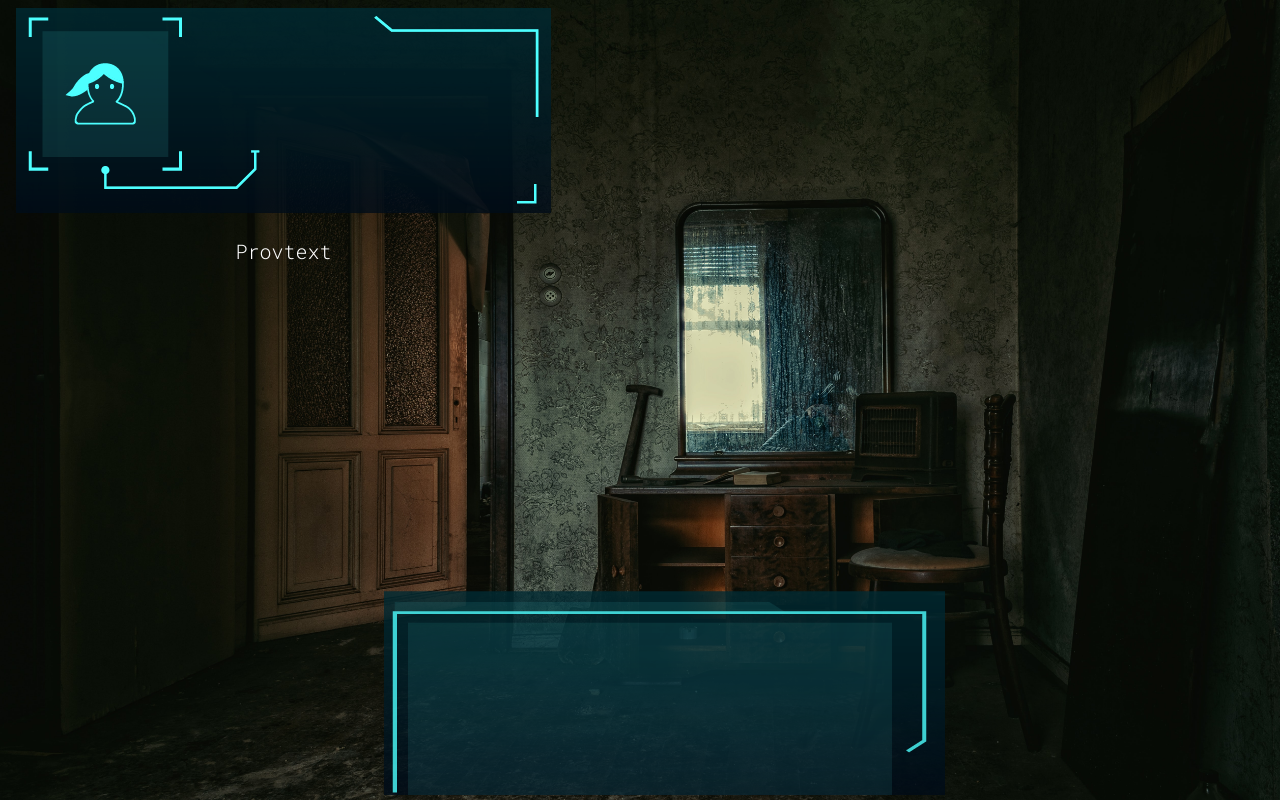
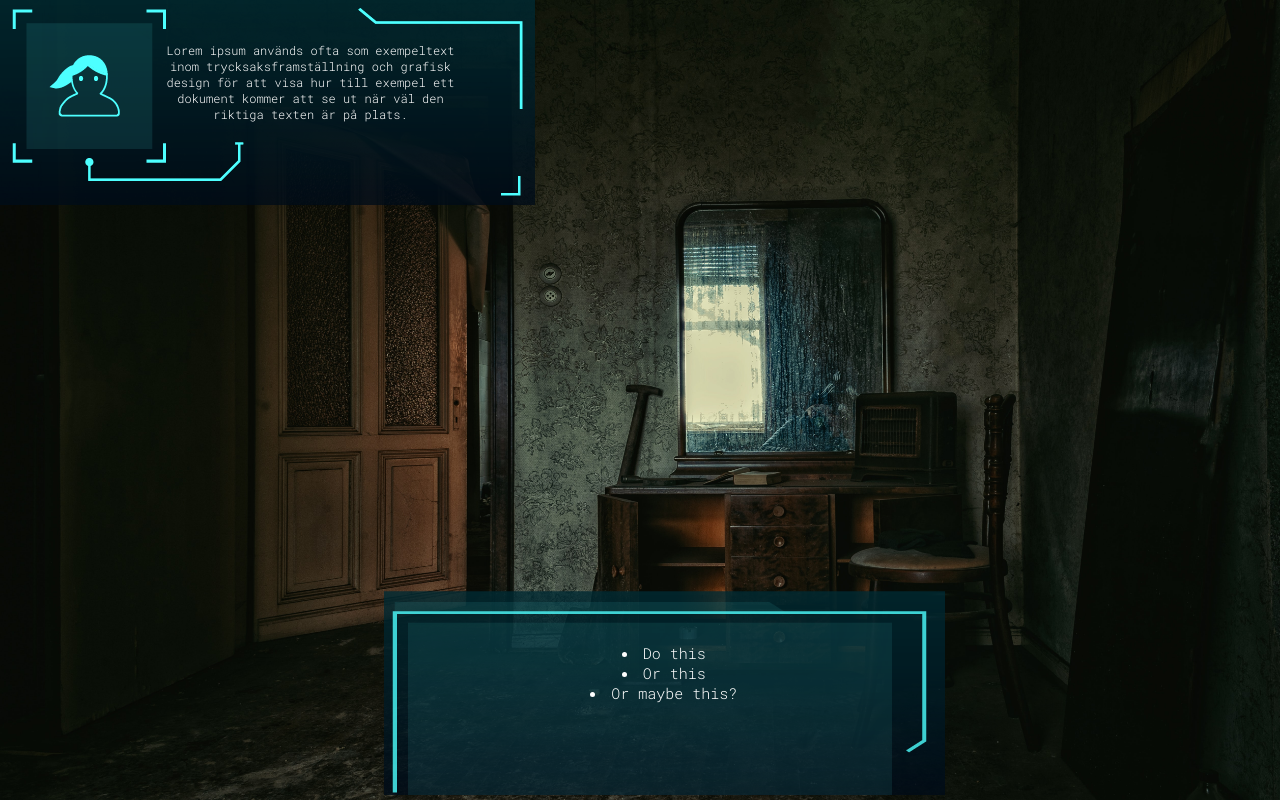
Before and after one commit to escapefromhyperisland/world-8, a React (Create React App) app in the folder linnea/linnea-level/: page / in a window 1280 px wide. Built offline with nearby package versions, Linux system fonts and the light colour scheme.

Commit message:
Text positioning m.m

```diff
--- a/linnea/linnea-level/public/index.html
+++ b/linnea/linnea-level/public/index.html
@@ -2,7 +2,7 @@
 <html lang="en">
   <head>
     <meta charset="utf-8" />
-    <title>React App</title>
+    <title>Escape from Hyper Island</title>
     <link rel="preconnect" href="https://fonts.gstatic.com">
 <link href="https://fonts.googleapis.com/css2?family=Roboto+Mono:wght@300&display=swap" rel="stylesheet">
   </head>
--- a/linnea/linnea-level/src/App.css
+++ b/linnea/linnea-level/src/App.css
@@ -13,8 +13,8 @@
 
 #TextBox1 {
   position: absolute;
-  top: 8px;
-  left: 16px;
+  top: 0px;
+  left: 0px;
   z-index: 2;
 }
 
@@ -24,3 +24,20 @@
   bottom: 0;
   margin: 0 auto;
 }
+
+#text-TextBox1 {
+  max-width: 300px;
+  position: absolute;
+  top: 20%;
+  left: 30%;
+  font-size: 12px;
+}
+
+#text-TextBox2 {
+  max-width: 300px;
+  position: absolute;
+  padding: 10px;
+  top: 20%;
+  left: 35%;
+  font-size: 15px;
+}
--- a/linnea/linnea-level/src/components/Textbox1.js
+++ b/linnea/linnea-level/src/components/Textbox1.js
@@ -5,7 +5,7 @@ function Textbox1 () {
     return (
     <div id="TextBox1">
         <img src={Textbox1Image} alt="Textbox nr 1"></img>
-        <p>Provtext</p>
+        <p id="text-TextBox1">Lorem ipsum används ofta som exempeltext inom trycksaksframställning och grafisk design för att visa hur till exempel ett dokument kommer att se ut när väl den riktiga texten är på plats.</p>
     </div>
     )
 }
--- a/linnea/linnea-level/src/components/Textbox2.js
+++ b/linnea/linnea-level/src/components/Textbox2.js
@@ -6,6 +6,11 @@ function Textbox2 () {
    return (
    <div id="TextBox2">
         <img src={Textbox2Image} alt="Textbox nr 2"></img>
+        <div id="text-TextBox2">
+            <li>Do this</li>
+            <li>Or this</li>
+            <li>Or maybe this?</li>
+        </div>
     </div>)
 }
 
--- a/linnea/linnea-level/src/index.css
+++ b/linnea/linnea-level/src/index.css
@@ -1,3 +1,4 @@
-body {
+* {
   margin: 0;
+  padding: 0;
 }
```
